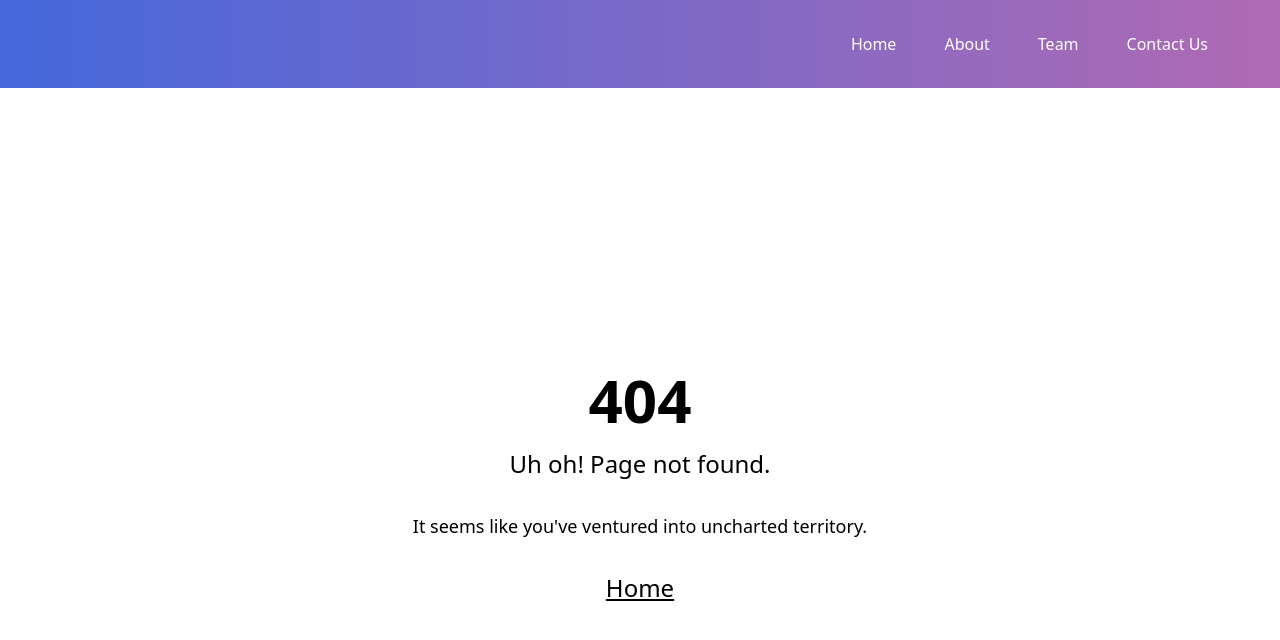
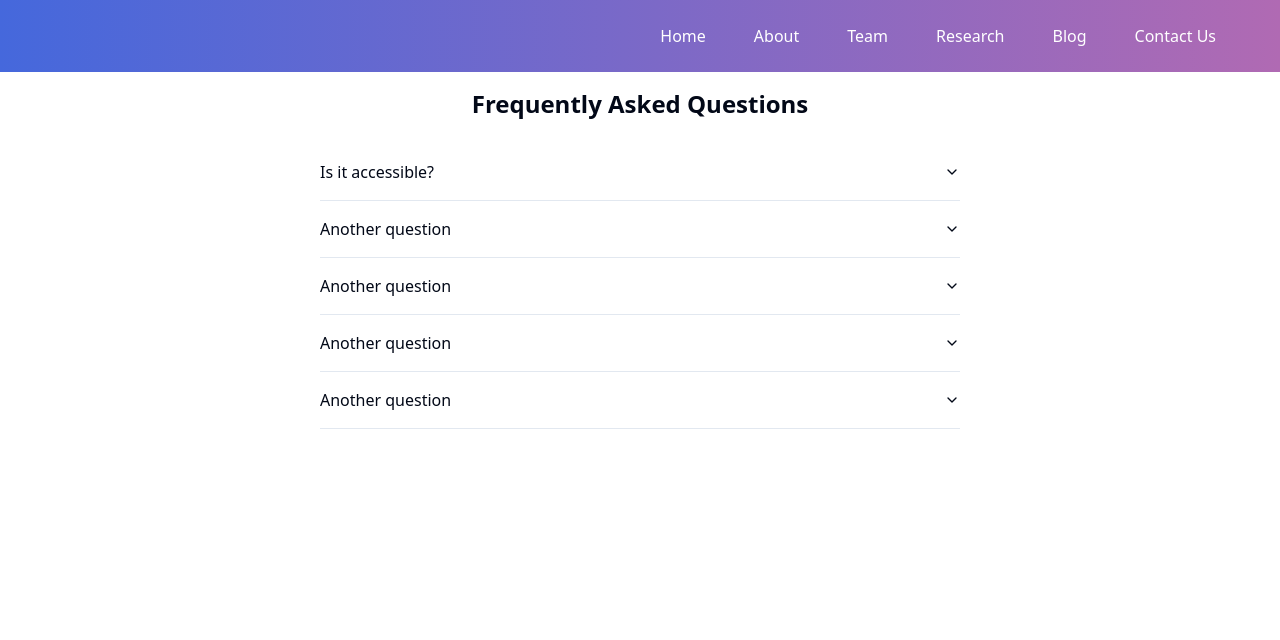
Before and after one commit to shashwat-dixit/qbits_new, a Next.js app: page /contact in a window 1280 px wide. Before the commit this address had no page. Shown: the top 640 px of the page. Built offline with nearby package versions, Linux system fonts and the light colour scheme.

Commit message:
Small fixes to the head of all the pages, fixed accordion and added more components.

```diff
--- a/app/about/page.js
+++ b/app/about/page.js
@@ -1,7 +1,11 @@
-export default function About() {
-    return(
-        <>
-        <h1>About Page</h1>
-        </>
-    )
+export const metadata = {
+  title: "About | Q-Bits",
+};
+
+export default function Page() {
+  return (
+    <>
+      <h1>About Page</h1>
+    </>
+  );
 }
--- /dev/null
+++ b/app/blog/layout.js
@@ -0,0 +1,13 @@
+// import "./globals.css";
+// import { Inter } from "next/font/google";
+// import Navbar from "./components/Navbar";
+
+// const inter = Inter({ subsets: ["latin"] });
+
+export const metadata = {
+  title: "Blog | Q-Bits",
+};
+
+export default function BlogLayout({ children }) {
+    return <section>{children}</section>
+  }
--- /dev/null
+++ b/app/blog/page.js
@@ -0,0 +1,5 @@
+export default function Blog() {
+    return(
+        <h1>This is the blog</h1>
+    )
+}
--- /dev/null
+++ b/app/components/Faq.js
@@ -0,0 +1,60 @@
+import {
+  Accordion,
+  AccordionContent,
+  AccordionItem,
+  AccordionTrigger,
+} from "@/components/ui/accordion";
+
+export default function Faq() {
+  return (
+    <div className="flex flex-col items-center justify-start h-3/4">
+      <h1 className="text-4xl sm:text-2xl font-bold mt-4 mb-6">
+        Frequently Asked Questions
+      </h1>
+      <Accordion type="single" collapsible className="w-1/2">
+        <AccordionItem value="item-1">
+          <AccordionTrigger>Is it accessible?</AccordionTrigger>
+          <AccordionContent className="whitespace-normal">
+            Yes. It adheres to the WAI-ARIA design pattern.
+          </AccordionContent>
+        </AccordionItem>
+      </Accordion>
+      <Accordion type="single" collapsible className="w-1/2">
+        <AccordionItem value="item-2">
+          <AccordionTrigger>Another question</AccordionTrigger>
+          <AccordionContent className="whitespace-normal">
+            Another answer that can be longer and will wrap to the next line
+            when necessary.
+          </AccordionContent>
+        </AccordionItem>
+      </Accordion>
+      <Accordion type="single" collapsible className="w-1/2">
+        <AccordionItem value="item-2">
+          <AccordionTrigger>Another question</AccordionTrigger>
+          <AccordionContent className="whitespace-normal">
+            Another answer that can be longer and will wrap to the next line
+            when necessary.
+          </AccordionContent>
+        </AccordionItem>
+      </Accordion>{" "}
+      <Accordion type="single" collapsible className="w-1/2">
+        <AccordionItem value="item-2">
+          <AccordionTrigger>Another question</AccordionTrigger>
+          <AccordionContent className="whitespace-normal">
+            Another answer that can be longer and will wrap to the next line
+            when necessary.
+          </AccordionContent>
+        </AccordionItem>
+      </Accordion>{" "}
+      <Accordion type="single" collapsible className="w-1/2">
+        <AccordionItem value="item-2">
+          <AccordionTrigger>Another question</AccordionTrigger>
+          <AccordionContent className="whitespace-normal">
+            Another answer that can be longer and will wrap to the next line
+            when necessary.
+          </AccordionContent>
+        </AccordionItem>
+      </Accordion>
+    </div>
+  );
+}
--- /dev/null
+++ b/app/components/Footer.js
@@ -0,0 +1,6 @@
+export default function Footer() {
+  return (
+    <div className="flex flex-col items-center justify-start h-1/4">
+    </div>
+  );
+}
--- a/app/components/Navbar.js
+++ b/app/components/Navbar.js
@@ -1,4 +1,4 @@
-'use client'
+"use client";
 import Link from "next/link";
 import { useState } from "react";
 import { Separator } from "@/components/ui/separator";
@@ -11,7 +11,7 @@ const Navbar = () => {
   };
 
   return (
-    <nav className="bg-gradient-to-r from-bgGradRed to-bgGradPurp text-white font-sans p-6">
+    <nav className="bg-gradient-to-r from-bgGradRed to-bgGradPurp text-white font-sans p-4">
       <div className="container mx-auto flex justify-between items-center">
         <Link href="/">
           {/* <a className="text-2xl font-bold text-white">Your Logo</a> */}
@@ -40,28 +40,50 @@ const Navbar = () => {
         <ul
           className={`lg:flex lg:space-x-4 ${
             menuOpen
-              ? "lg:hidden absolute top-16 left-0 w-full bg-gradient-to-r from-bgGradRed to-bgGradPurp"
+              ? "lg:hidden absolute top-10 left-0 text-center w-full bg-gradient-to-r from-bgGradRed to-bgGradPurp"
               : "hidden"
           }`}
         >
           <li>
             <Link href="/">
-              <p className="text-white hover:text-gray-300 block py-2 px-4">Home</p>
+              <p className="text-white hover:text-gray-300 block py-2 px-4">
+                Home
+              </p>
             </Link>
           </li>
           <li>
             <Link href="/about">
-              <p className="text-white hover:text-gray-300 block py-2 px-4">About</p>
+              <p className="text-white hover:text-gray-300 block py-2 px-4">
+                About
+              </p>
             </Link>
           </li>
           <li>
             <Link href="/team">
-              <p className="text-white hover:text-gray-300 block py-2 px-4">Team</p>
+              <p className="text-white hover:text-gray-300 block py-2 px-4">
+                Team
+              </p>
             </Link>
           </li>
           <li>
-            <Link href="/footer">
-              <p className="text-white hover:text-gray-300 block py-2 px-4">Contact Us</p>
+            <Link href="/research">
+              <p className="text-white hover:text-gray-300 block py-2 px-4">
+                Research
+              </p>
+            </Link>
+          </li>
+          <li>
+            <Link href="/blog">
+              <p className="text-white hover:text-gray-300 block py-2 px-4">
+                Blog
+              </p>
+            </Link>
+          </li>
+          <li>
+            <Link href="/contact">
+              <p className="text-white hover:text-gray-300 block py-2 px-4">
+                Contact Us
+              </p>
             </Link>
           </li>
         </ul>
--- /dev/null
+++ b/app/contact/page.js
@@ -0,0 +1,16 @@
+import Faq from "../components/Faq";
+import Footer from "../components/Footer";
+
+export const metadata = {
+  title: "Contact Us | Q-Bits",
+}
+
+
+export default function Contact() {
+  return (
+    <>
+    <Faq/>
+    <Footer/>
+    </>
+  );
+}
--- a/app/footer/page.js
+++ /dev/null
@@ -1,21 +0,0 @@
-import {
-  Accordion,
-  AccordionContent,
-  AccordionItem,
-  AccordionTrigger,
-} from "@/components/ui/accordion";
-
-export default function Footer() {
-  return (
-    <>
-      <Accordion type="single" collapsible>
-        <AccordionItem value="item-1">
-          <AccordionTrigger>Is it accessible?</AccordionTrigger>
-          <AccordionContent>
-            Yes. It adheres to the WAI-ARIA design pattern.
-          </AccordionContent>
-        </AccordionItem>
-      </Accordion>
-    </>
-  );
-}
--- a/app/page.js
+++ b/app/page.js
@@ -3,25 +3,15 @@ import Link from "next/link";
 
 export default function HomePage() {
   return (
-    <div className="bg-gradient-to-r from-bgGradRed to-bgGradPurp text-white font-sans">
-
-      <div className="container mx-auto p-4 flex flex-col items-center justify-center min-h-screen">
-        <h1 className="text-4xl md:text-6xl text-center font-bold mb-4 animate__animated animate__fadeIn">
+    // <div className="bg-gradient-to-r from-bgGradRed to-bgGradPurp text-white font-sans">
+    <div className="bg-gray-950">
+      <div className="container mx-auto p-4 flex flex-col items-center justify-center h-screen">
+        <h1 className="md:text-6xl text-center font-bold mb-4 text-6xl text-transparent bg-clip-text bg-gradient-to-r from-purple-600 via-purple-500 to-blue-600 animate__animated animate__fadeIn ">
           Explore the Quantum Frontier
         </h1>
-        <p className="text-lg md:text-xl text-center mb-8 animate__animated animate__fadeIn">
+        <p className="text-lg md:text-xl text-center mb-8 text-transparent bg-clip-text bg-gradient-to-r from-purple-600 via-purple-500 to-blue-600 animate__animated animate__fadeIn">
           Unlocking the Power of Quantum Computing
         </p>
-        {/* <button className="bg-purple-600 hover:bg-purple-700 text-white text-lg md:text-xl py-2 px-6 rounded-full focus:outline-none focus:ring-2 focus:ring-purple-500 focus:ring-offset-2 focus:ring-offset-purple-200 animate__animated animate__bounce">
-          Get Started
-        </button> */}
-
-        <div className="animate__animated animate__fadeIn">
-          <h1 className="text-5xl mt-12">HomePage</h1>
-          <Link href="/faqs">
-            {/* <a className="text-xl mt-4 text-purple-400 hover:underline">Go to FAQs</a> */}
-          </Link>
-        </div>
       </div>
     </div>
   );
--- /dev/null
+++ b/app/research/page.js
@@ -0,0 +1,14 @@
+// import Card from "../components/Card";
+
+
+export const metadata = {
+  title: "Research | Q-Bits",
+}
+
+export default function Research() {
+    return(
+      <div>
+        <h1>This is the Research Page</h1>
+      </div>
+    )
+  }
--- a/app/team/page.js
+++ b/app/team/page.js
@@ -1,45 +1,13 @@
-import Card from "../components/Card";
-import { createClient } from "@supabase/supabase-js";
-const supabase = createClient(
-  "https://qcgqpcamvqaekgxkyzwl.supabase.co",
-  "eyJhbGciOiJIUzI1NiIsInR5cCI6IkpXVCJ9.eyJpc3MiOiJzdXBhYmFzZSIsInJlZiI6InFjZ3FwY2FtdnFhZWtneGt5endsIiwicm9sZSI6ImFub24iLCJpYXQiOjE2OTY0MjI4ODAsImV4cCI6MjAxMTk5ODg4MH0.w5C6g56lkEmBvKRjT5g3kqRtVE0g51ZSrYKJMAUEX2Y"
-);
+// import Card from "../components/Card";
 
-const fetchCards = async () => {
-  const { data, error } = await supabase.from("qbits_members").select("*");
-  if (error) {
-    console.error("Error fetching data:", error);
-  }
-  return data;
-};
+export const metadata = {
+  title: "Our Members | Q-Bits",
+}
 
-const mapDataToCardProps = async () => {
-  // Fetch data from your data source (e.g., Supabase)
-  const data = await fetchCards(); // Implement the fetchCards function as shown previously
-
-  // Map the fetched data to the card props
-  const cards = data.map((cardData) => {
-    return {
-      id: cardData.id,
-      title: cardData.title,
-      designation: cardData.designation,
-      imageSrc: cardData.photo_url, // Assuming your data contains an "imageSrc" property
-      linkedinUrl: cardData.linkedin_url, // Assuming your data contains a "linkedinUrl" property
-      // Add more properties as needed
-    };
-  });
-
-  return cards;
-};
-
-export default async function Page() {
-  const cards = await mapDataToCardProps(); // Fetch and map data as shown above
-  return (
+export default function Team() {
+  return(
     <div>
-      <h1>Hi, This is the Teams page!</h1>
-      {cards.map((card) => (
-        <Card key={card.id} card={card} />
-      ))}
+      <h1>This is the Teams Page</h1>
     </div>
-  );
+  )
 }
--- a/tailwind.config.js
+++ b/tailwind.config.js
@@ -19,6 +19,7 @@ module.exports = {
       colors: {
         bgGradRed: "#4568DC",
         bgGradPurp: "#B06AB3",
+        bgDark: "#000000",
         border: "hsl(var(--border))",
         input: "hsl(var(--input))",
         ring: "hsl(var(--ring))",
```
